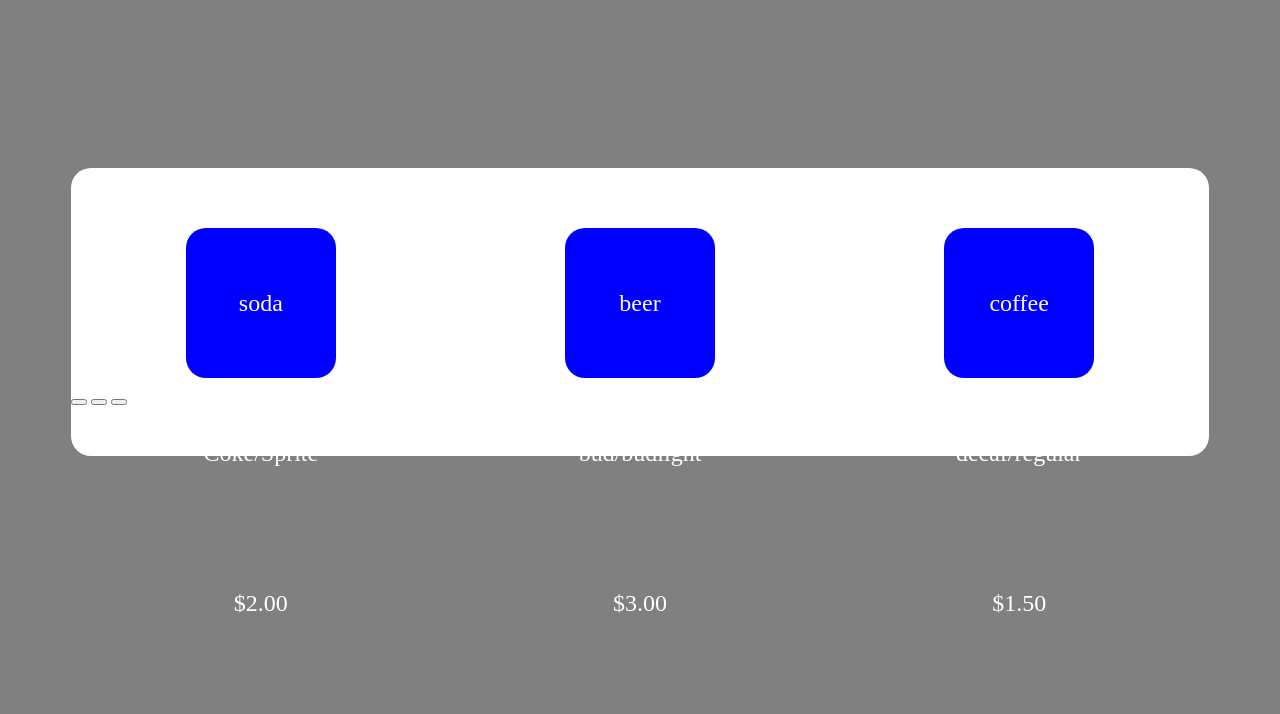
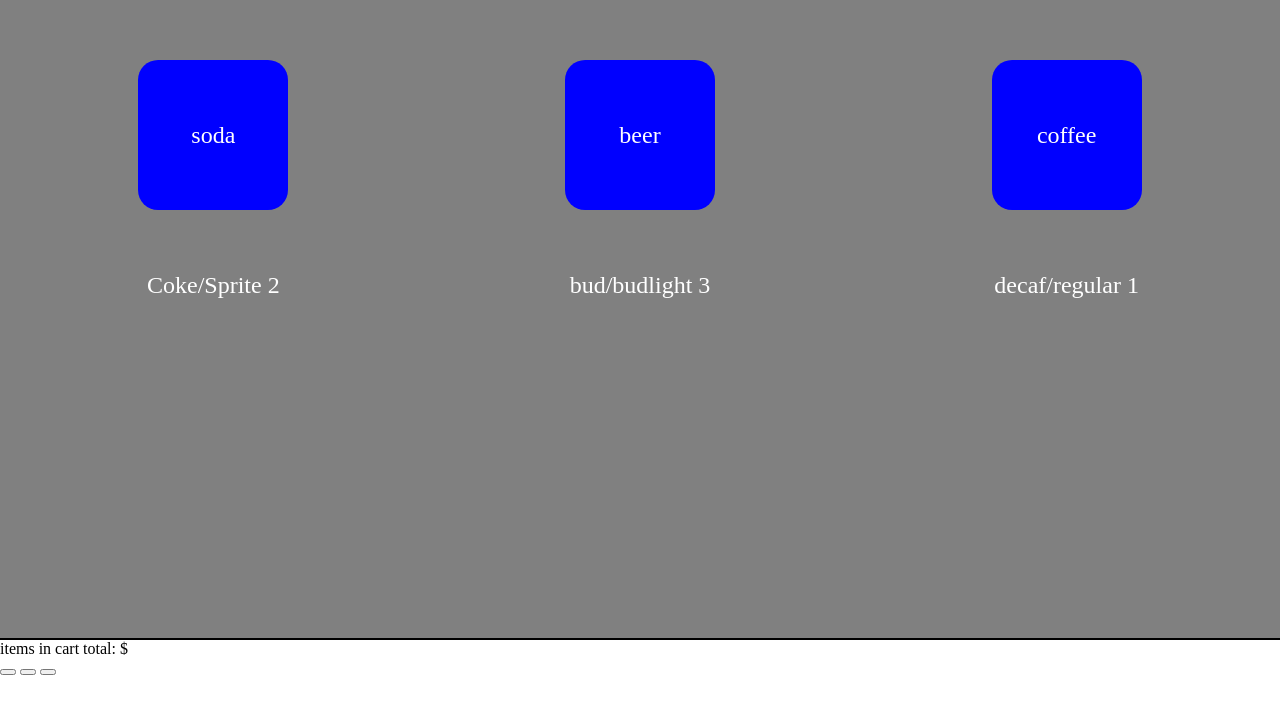
Before and after one commit to raevangregson/Midterm_TheOwlGang, a plain HTML site: page index.html in a window 1280 px wide. Both pictures are taken after a click on the element "Drinks". Drawn offline with Linux system fonts and the light colour scheme.

Commit message:
started creating cart in CSS

```diff
--- a/index.html
+++ b/index.html
@@ -38,6 +38,8 @@
 
       <!-- the header will hold are company name and expand/compress button -->
       <div class="header">
+        <span class="totalItems"> items in cart</span>
+        <span class="totalPrice">total: $</span>
       </div>
 
       <!-- the goods is where all of the main content for the cart will go such as
--- a/script.js
+++ b/script.js
@@ -5,58 +5,58 @@
 var drinks = [{
     name:"soda",
     description:" Coke/Sprite",
-    price:"$2.00"
+    price:2
   },
   {
     name:"beer",
   description:"bud/budlight",
-  price:"$3.00"
+  price:3
 },{
   name:"coffee",
 description:"decaf/regular",
-price:"$1.50"
+price:1
 }]
 
 var snacks = [{
     name:"poptart",
     description:"pastry goodness",
-    price:"$2.00"
+    price:2
   },{
     name:"cheeze it's",
   description:"cheesy crackers",
-  price:"$3.00"
+  price:3
 },{
   name:"chips",
   description:"BBQ",
-  price:"$1.50"
+  price:1
 }];
 
 var sandwiches = [{
     name:"bologna",
     description:"bologna and bread",
-    price:"$4.00"
+    price:4
   },{
     name:"chicken salad sandwich",
   description:"chicken, lettuce and bread",
-  price:"$5.00"
+  price:5
 },{name:"pbj",
 description:"peanut butter and bread",
-price:"$2.50"
+price:2
 }]
 
 var yummies = [{
     name:"brownie",
     description:"chocolate goodness",
-    price:"$2.00"
+    price:2
   },
   {
     name:"cookie",
   description:"chocolate chip",
-  price:"$1.00"
+  price:1
 },
 {name:"pie",
 description:"apple",
-price:"$2.50"
+price:2
 }]
 
 //this is the on click event for when a food genre is selected,
@@ -79,29 +79,29 @@
 //this takes the string and evaluates it as a variable
 // where we then save it back into the variable itself
 //so we can call on it below in our function
-    className = eval(className);
+var itemsInCategory = eval(className);
 
 //calling our custom function taking in the class name as
 //a variable aka one of our four arrays above
-displayMenuItems(className);
+displayMenuItems(itemsInCategory);
 
 
 // dependent on which array is called we insert the name into the
 //jquery call this way we can recycle the three sections
 //instead of doing three for each one and testing in a if statement or using
 //a switch.
-function displayMenuItems(className){
-  $(".drinks .name").text(className[0].name);
-  $(".description.drank").text(className[0].description);
-  $(".price.drank").text(className[0].price);
+function displayMenuItems(itemsInCategory){
+  $(".drinks .name").text(itemsInCategory[0].name);
+  $(".description.drank").text(itemsInCategory[0].description);
+  $(".price.drank").text(itemsInCategory[0].price);
 
-  $(".snacks .name").text(className[1].name);
-  $(".description.snack").text(className[1].description);
-  $(".price.snack").text(className[1].price);
+  $(".snacks .name").text(itemsInCategory[1].name);
+  $(".description.snack").text(itemsInCategory[1].description);
+  $(".price.snack").text(itemsInCategory[1].price);
 
-  $(".sandwiches .name").text(className[2].name);
-  $(".description.sandwich").text(className[2].description);
-  $(".price.sandwich").text(className[2].price);
+  $(".sandwiches .name").text(itemsInCategory[2].name);
+  $(".description.sandwich").text(itemsInCategory[2].description);
+  $(".price.sandwich").text(itemsInCategory[2].price);
 }
 
 
--- a/styles.css
+++ b/styles.css
@@ -1,16 +1,15 @@
 body {
   background-color: grey;
-
+  margin: 0 auto;
 }
 
 .everything {
-  display: flex;
-  flex-direction: column;
-  background-color: white;
-  width: 90%;
+  display: relative;
+  background-color: none;
+  width: 100%;
   margin: 0 auto;
   border-radius: 20px;
-  transform:translateY(20vh);
+  /*transform:translateY(20vh);   this will be showing until item added */
   padding:50px 0px 50px 0px;
 }
 
@@ -50,3 +49,12 @@
   border-radius: 2px;
   margin: 2px;
 }
+
+.cart {
+  background-color: white;
+  height: 20%;
+  width: 100%;
+  bottom: 0;
+  position: fixed;
+  border-top: solid 2px black;
+}
```
